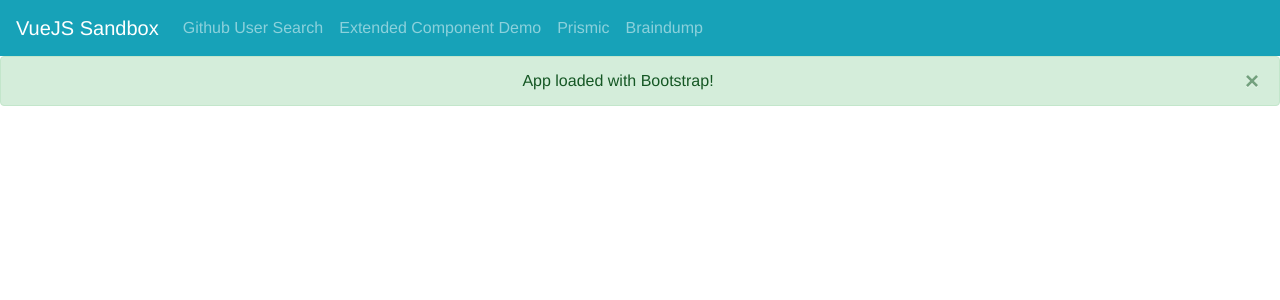
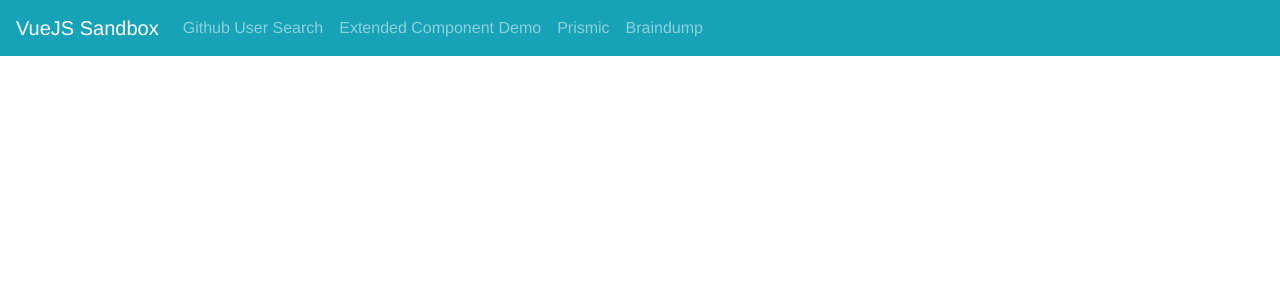
Before and after one commit to aileen-r/tdd-vue-project, a Vue app: page / in a window 1280 px wide. Shown: the top 300 px of the page. Built offline with nearby package versions, Linux system fonts and the light colour scheme; what prismic-vue would draw is missing.

Commit message:
Some bootstrap classes and file linting

```diff
--- a/src/App.vue
+++ b/src/App.vue
@@ -1,10 +1,7 @@
 <template>
   <div id="app">
     <navbar />
-    <b-alert variant="success" show dismissible
-      >App loaded with Bootstrap!</b-alert
-    >
-    <b-container>
+    <b-container class="view">
       <router-view />
     </b-container>
   </div>
@@ -26,9 +23,10 @@ export default {
   font-family: 'Avenir', Helvetica, Arial, sans-serif;
   -webkit-font-smoothing: antialiased;
   -moz-osx-font-smoothing: grayscale;
-  color: #2c3e50;
+  color: #393d5e;
 }
-.alert {
-  text-align: center;
-}
+
+/* .view {
+  margin
+} */
 </style>
--- a/src/components/Entry.1.vue
+++ b/src/components/Entry.1.vue
@@ -1,25 +1,30 @@
 <template>
-<div>
+  <main class="blog-entry-page row my-4">
     <template v-if="loading">
-      <div class="d-flex justify-content-center mb-5">
+      <div class="d-flex justify-content-center mx-auto">
         <b-spinner type="grow" label="Loading..."></b-spinner>
       </div>
     </template>
 
     <template v-else>
       <!-- Add transition -->
+      <article class="blog-entry-container col-md-10 col-lg-8 mx-auto">
 
+        <header class="blog-entry-header">
           <!-- Contains <a> with class="wio-link" -->
           <prismic-edit-button :documentId="entryId" />
 
           <h1>{{ $prismic.richTextAsPlain(fields.title) }}</h1>
           <p>
             <span>{{
-          Intl.DateTimeFormat('en-GB', dateOptions).format(new Date(fields.date))
+              Intl.DateTimeFormat('en-GB', dateOptions).format(
+                new Date(fields.date)
+              )
             }}</span>
             &nbsp;&middot;&nbsp;
             <span>{{ fields.location }}</span>
           </p>
+        </header>
 
         <!-- Slice section template -->
         <section v-for="(slice, index) in slices" :key="'slice-' + index">
@@ -35,8 +40,9 @@
             />
           </template>
         </section>
+      </article>
     </template>
-</div>
+  </main>
 </template>
 
 <script>
@@ -76,7 +82,7 @@ export default {
     }
   },
   created() {
-    this.getContent('hello-from-canada');
+    this.getContent('lorem-ipsum');
   }
   // beforeRouteUpdate (to, from, next) {
   //   this.getContent(to.params.uid)
@@ -84,6 +90,7 @@ export default {
   // }
 };
 </script>
+
 <style>
 .wio-link {
   float: right;
--- a/src/components/slices/ImageSlice.vue
+++ b/src/components/slices/ImageSlice.vue
@@ -1,6 +1,11 @@
 <template>
   <div>
-    <b-img-lazy v-bind="mainProps" :src="img.url" :alt="img.alt" :title="img.alt"></b-img-lazy>
+    <b-img-lazy
+      v-bind="mainProps"
+      :src="img.url"
+      :alt="img.alt"
+      :title="img.alt"
+    ></b-img-lazy>
     <p class="caption">{{ `${caption} Copyright: ${img.copyright}.` }}</p>
   </div>
 </template>
@@ -11,7 +16,7 @@ export default {
 
   props: {
     img: Object,
-    caption: String,
+    caption: String
   },
 
   data() {
@@ -20,9 +25,9 @@ export default {
         center: true,
         fluidGrow: true,
         blank: true,
-        blankColor: '#bbb',
+        blankColor: '#bbb'
       }
-    }
+    };
   }
 };
 </script>
@@ -32,6 +37,6 @@ export default {
   font-size: smaller;
   color: gray;
   text-align: center;
-  margin: .6em;
+  margin: 0.6em;
 }
 </style>
--- a/src/components/slices/TextSlice.vue
+++ b/src/components/slices/TextSlice.vue
@@ -1,5 +1,5 @@
 <template>
-  <div class="post-part single container">
+  <div class="entry text-slice">
     <prismic-rich-text :field="text" />
   </div>
 </template>
```
Lines whose indentation alone changed are shown as unchanged.
